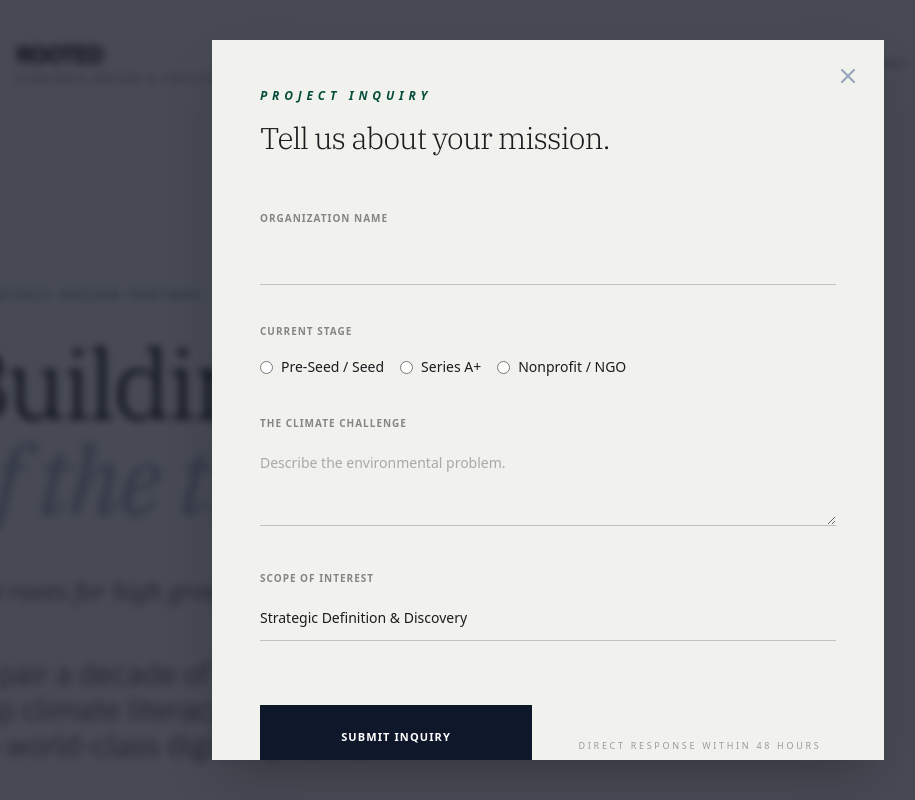
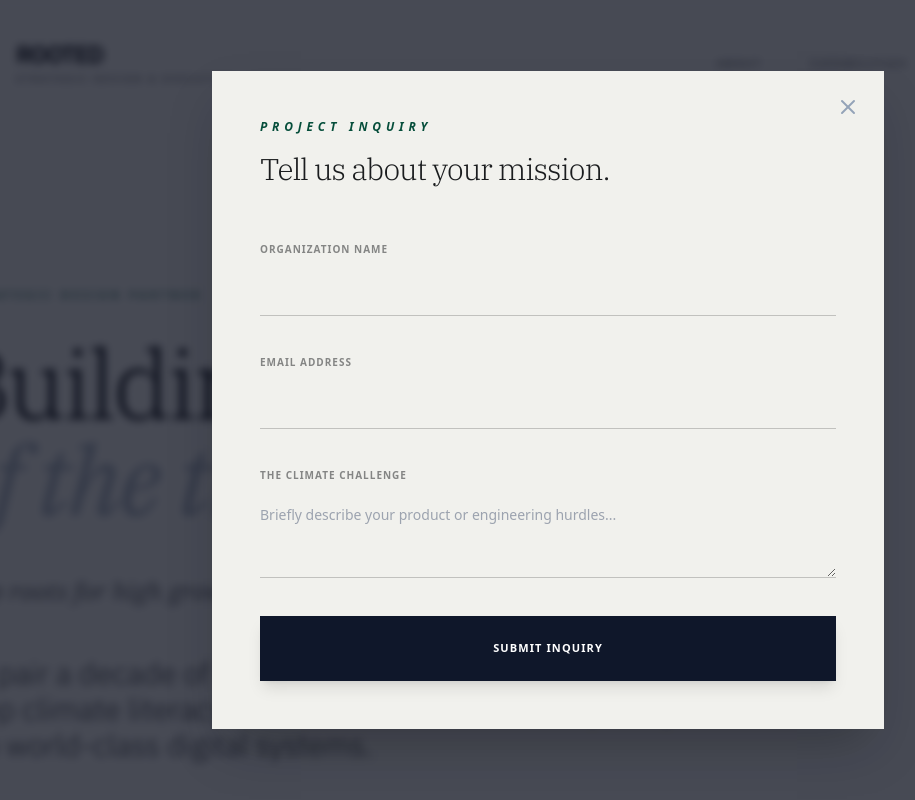
Before and after one commit to cpk1224/rooted, a plain HTML site: page index.html in a window 1280 px wide. Both pictures are taken after a click on the button "Inquire". Shown: the top 800 px of the page, 92-1007 px from the left. Drawn offline with nearby package versions, Linux system fonts and the light colour scheme.

Commit message:
update intake form

```diff
--- a/index.html
+++ b/index.html
@@ -191,38 +191,28 @@
             <h3 class="text-3xl font-light tracking-tight">Tell us about your mission.</h3>
         </div>
 
-            <form class="grid grid-cols-1 gap-8 font-sans">
+        <form action="https://formspree.io/f/mkovvlrj" method="POST" class="grid grid-cols-1 gap-8 font-sans">
+
+            <input type="text" name="_gotcha" style="display:none">
+
             <div class="space-y-2">
                 <label class="text-[10px] font-bold uppercase tracking-widest opacity-50">Organization Name</label>
-                    <input type="text" class="w-full bg-transparent border-b border-black/20 py-3 focus:outline-none focus:border-emerald-800 transition">
+                <input type="text" name="organization" required class="w-full bg-transparent border-b border-black/20 py-3 focus:outline-none focus:border-emerald-800 transition">
             </div>
-                <div class="space-y-4">
-                    <label class="text-[10px] font-bold uppercase tracking-widest opacity-50">Current Stage</label>
-                    <div class="flex flex-wrap gap-4">
-                        <label class="flex items-center space-x-2 text-sm cursor-pointer"><input type="radio" name="stage" class="accent-emerald-900"> <span>Pre-Seed / Seed</span></label>
-                        <label class="flex items-center space-x-2 text-sm cursor-pointer"><input type="radio" name="stage" class="accent-emerald-900"> <span>Series A+</span></label>
-                        <label class="flex items-center space-x-2 text-sm cursor-pointer"><input type="radio" name="stage" class="accent-emerald-900"> <span>Nonprofit / NGO</span></label>
+
+            <div class="space-y-2">
+                <label class="text-[10px] font-bold uppercase tracking-widest opacity-50">Email Address</label>
+                <input type="email" name="email" required class="w-full bg-transparent border-b border-black/20 py-3 focus:outline-none focus:border-emerald-800 transition">
             </div>
-                </div>
+
             <div class="space-y-2">
                 <label class="text-[10px] font-bold uppercase tracking-widest opacity-50">The Climate Challenge</label>
-                    <textarea rows="3" placeholder="Describe the environmental problem." class="w-full bg-transparent border-b border-black/20 py-3 focus:outline-none focus:border-emerald-800 transition placeholder:text-black/30 text-sm"></textarea>
+                <textarea name="message" rows="3" required placeholder="Briefly describe your product or engineering hurdles..." class="w-full bg-transparent border-b border-black/20 py-3 focus:outline-none focus:border-emerald-800 transition text-sm"></textarea>
             </div>
-                <div class="space-y-2">
-                    <label class="text-[10px] font-bold uppercase tracking-widest opacity-50">Scope of Interest</label>
-                    <select class="w-full bg-transparent border-b border-black/20 py-3 focus:outline-none focus:border-emerald-800 transition appearance-none text-sm">
-                        <option>Strategic Definition & Discovery</option>
-                        <option>Full Lifecycle Design (UX/UI)</option>
-                        <option>Fractional Product Leadership</option>
-                        <option>End-to-End Execution (Design + PM + Eng)</option>
-                    </select>
-                </div>
-                <div class="grid grid-cols-1 md:grid-cols-2 gap-8 pt-8">
-                    <button type="submit" class="w-full bg-slate-900 text-white py-6 text-[11px] font-bold uppercase tracking-widest hover:bg-emerald-950 transition">
+
+            <button type="submit" class="w-full bg-slate-900 text-white py-6 text-[11px] font-bold uppercase tracking-widest hover:bg-emerald-950 transition shadow-lg">
                 Submit Inquiry
             </button>
-                    <p class="mt-4 text-[9px] opacity-40 uppercase tracking-[0.3em] text-center content-center">Direct response within 48 hours</p>
-                </div>
         </form>
     </div>
 </div>
```
Lines whose indentation alone changed are shown as unchanged.
